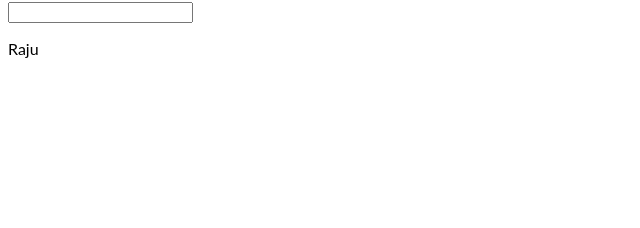
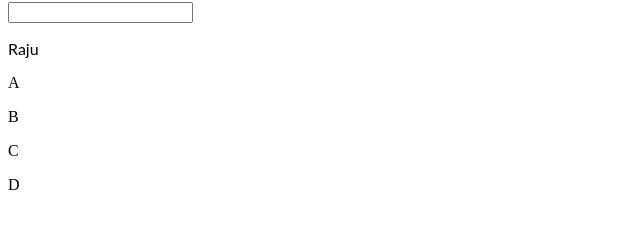
Before and after one commit to ravitejaasunkara/angular-practice-stackblitz, an Angular app: page / in a window 1280 px wide. Shown: the part 240-468 px from the top of the page, without its empty margins (0-640 px from the left). Built offline with nearby package versions, Linux system fonts and the light colour scheme.

Commit message:
sending data from parent to child

```diff
--- a/src/app/app.component.html
+++ b/src/app/app.component.html
@@ -36,3 +36,5 @@
   <p *ngSwitchCase='"Pradeep"'>Pradeep</p>
   <p *ngSwitchDefault>Raju</p>
 </div>
+
+<app-child *ngFor='let item of weather' [valueFromParent]='item'></app-child>
--- a/src/app/app.component.ts
+++ b/src/app/app.component.ts
@@ -10,4 +10,5 @@ export class AppComponent  {
   data = true;
   isLoggedin = true;
   inpbox = '';
+  weather = ['A','B','C','D'];
 }
--- a/src/app/app.module.ts
+++ b/src/app/app.module.ts
@@ -4,10 +4,12 @@ import { FormsModule } from '@angular/forms';
 
 import { AppComponent } from './app.component';
 import { HelloComponent } from './hello.component';
+import { ChildComponent } from './child/child.component';
+
 
 @NgModule({
   imports:      [ BrowserModule, FormsModule ],
-  declarations: [ AppComponent, HelloComponent ],
+  declarations: [ AppComponent, HelloComponent,ChildComponent],
   bootstrap:    [ AppComponent ]
 })
 export class AppModule { }
--- /dev/null
+++ b/src/app/child/child.component.html
@@ -0,0 +1,3 @@
+<p>
+{{valueFromParent}}
+</p>
--- /dev/null
+++ b/src/app/child/child.component.ts
@@ -0,0 +1,16 @@
+import { Component, Input, OnInit } from '@angular/core';
+
+@Component({
+  selector: 'app-child',
+  templateUrl: './child.component.html',
+  styleUrls: ['./child.component.css']
+})
+export class ChildComponent implements OnInit {
+
+  constructor() { }
+
+  ngOnInit() {
+  }
+  @Input() valueFromParent;
+
+}
--- a/tsconfig.json
+++ b/tsconfig.json
@@ -20,7 +20,7 @@
     ]
   },
   "angularCompilerOptions": {
-    "enableIvy": false,
+    "enableIvy": true,
     "fullTemplateTypeCheck": true,
     "strictInjectionParameters": true
   }
```
Also changed, not shown: src/app/child/child.component.css (added).
